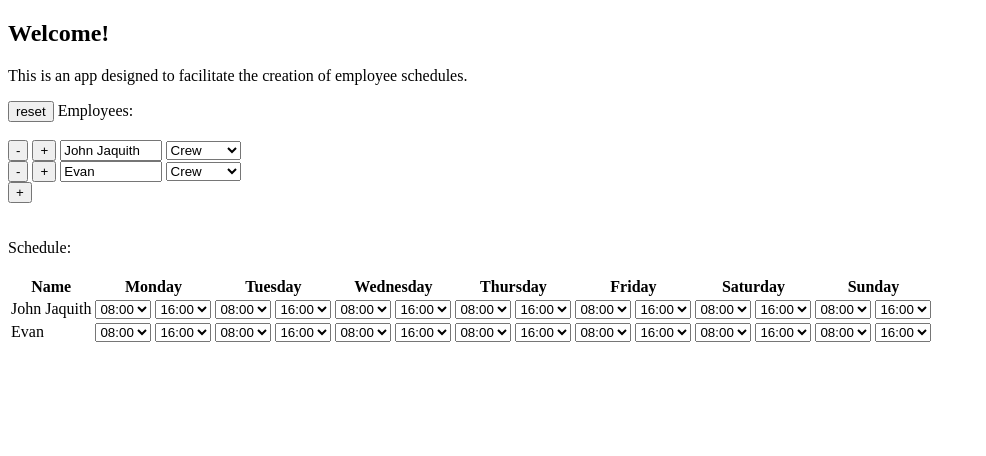
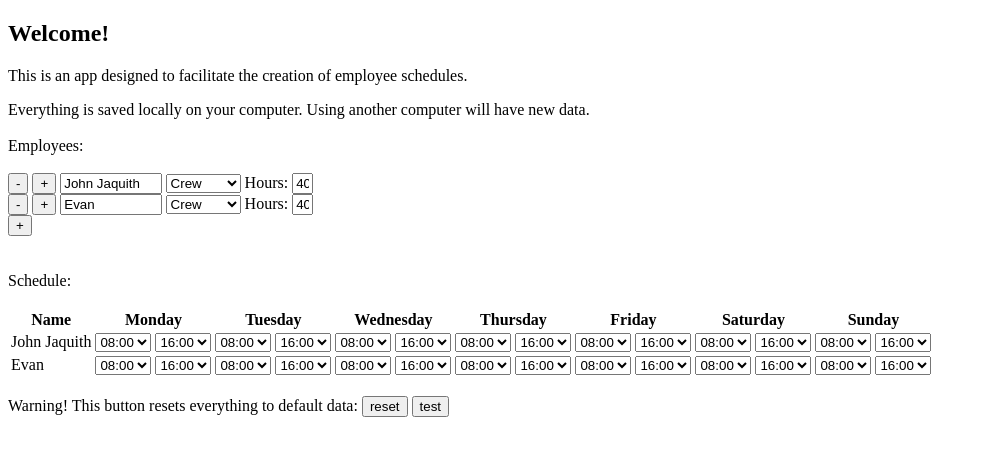
Before and after one commit to Japesjake/schedulewendys.svelte, a SvelteKit app: page / in a window 1280 px wide. Shown: the top 456 px of the page, without its empty margins (0-986 px from the left). Built offline with nearby package versions, Linux system fonts and the light colour scheme.

Commit message:
In the process of adding hour totals

```diff
--- /dev/null
+++ b/src/lib/calculateHours.js
@@ -0,0 +1,5 @@
+import convert from '$lib/convert.js'
+export default function calculateHours (startTime, endTime) {
+    console.log(startTime, endTime)
+    console.log('ok')
+}
--- a/src/lib/classes/Employee.js
+++ b/src/lib/classes/Employee.js
@@ -9,6 +9,8 @@ export default class Employee {
         this.togglePositions = togglePositions
         this.days = this.week()
         this.assigned = assigned
+        this.max = 40
+        this.hours = 0
     }
     week () {
         let daysOfWeek = ['monday', 'tuesday', 'wednesday', 'thursday', 'friday', 'saturday', 'sunday']
--- a/src/lib/components/Employees.svelte
+++ b/src/lib/components/Employees.svelte
@@ -32,11 +32,13 @@ Employees:<br><br>
 	<option value='manager'>Manager</option>
 </select>
 <!-- <Times id={id} schedule={false} day={false}/> -->
+Hours:
+<input tabindex = 0 type="text" style="width: 1em;" bind:value={employee.max}>
 <br>
+
 {/each}
 <button on:click={addInput($data.employees.length)}>+</button>
 <br>
-
 <!-- {#each $data.employees as employee}
 {employee.days['monday']['startTime']}
 {employee.days['monday']['endTime']}
--- a/src/routes/+page.svelte
+++ b/src/routes/+page.svelte
@@ -3,11 +3,16 @@
     import EmployeePositions from '$lib/components/EmployeePositions.svelte'
     import data from '$lib/stores.js'
     import update from '$lib/update.js'
+    import calculateHours from '$lib/calculateHours';
     $: update($data)
     function reset() {
         localStorage.clear()
+        location.reload()
     }
 </script>
-<button type='button' on:click={reset}>reset</button>
+Everything is saved locally on your computer. Using another computer will have new data.<br><br>
 <!-- <EmployeePositions /> -->
 <Employees />
+Warning! This button resets everything to default data:
+<button type='button' on:click={reset}>reset</button>
+<button type='button' on:click={calculateHours(1, 2)}>test</button>
```
